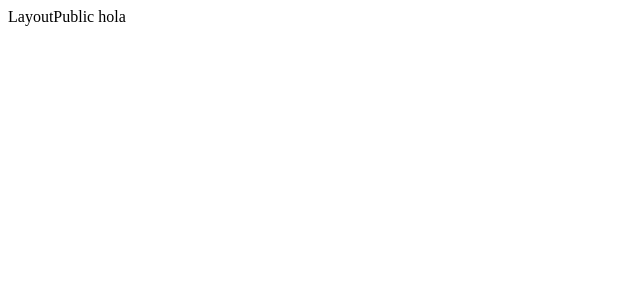
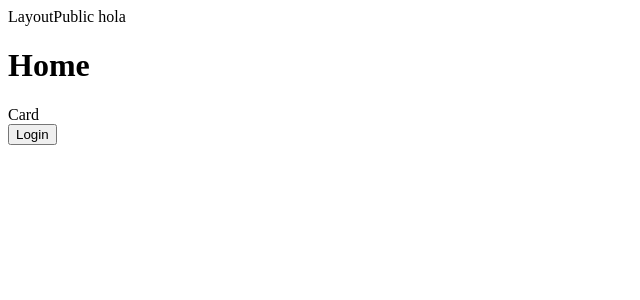
Before and after one commit to mariandrean/NewValue, a React (Vite) app in the folder client/: page / in a window 1280 px wide. Shown: the top 300 px of the page, without its empty margins (0-640 px from the left). Built offline with nearby package versions, Linux system fonts and the light colour scheme; data requests are answered from the project's data file.

Commit message:
feat(client):home-private-routes

```diff
--- a/client/src/components/Card.jsx
+++ b/client/src/components/Card.jsx
@@ -5,3 +5,4 @@ export const Card = () => {
     <div>Card</div>
   )
 }
+export default Card;
--- a/client/src/layout/LayoutPrivate.jsx
+++ b/client/src/layout/LayoutPrivate.jsx
@@ -8,7 +8,7 @@ const LayoutPrivate = () => {
 
   useEffect(() => {
     if (!user) {
-      navigate("/");
+      navigate("/login");
     }
   }, [user]);
 
--- a/client/src/layout/LayoutPublic.jsx
+++ b/client/src/layout/LayoutPublic.jsx
@@ -1,9 +1,13 @@
 import React from 'react'
+import { Outlet } from "react-router-dom";
+
 
 const LayoutPublic = () => {
   return (
-    <div>LayoutPublic hola </div>
-  )
+    <div>LayoutPublic hola
+    <Outlet />
+    </div>
+  );
 }
 
-export default LayoutPublic
+export default LayoutPublic;
--- a/client/src/pages/Home.jsx
+++ b/client/src/pages/Home.jsx
@@ -1,17 +1,11 @@
 import React, { useState, useEffect } from 'react';
-import { useNavigate } from "react-router-dom";
-import { useUserContext } from "../context/UserContext";
 import { getAllNews } from "../services/newsServices.js";
+import Card from '../components/Card.jsx';
 
 const Home = () => {
-  const { userAuth } = useUserContext();
+  const [news, setNews] = useState([]);
+  const [reloadingData, setReloadingData] = useState(false);
 
-  const navigate = useNavigate();
-
-  const handleClickLogin = () => {
-    setUser({ name: "Raquel Lores" });
-    navigate("/dashboard");
-  };
 
   useEffect(() => {
     const fetchData = async () => {
@@ -27,10 +21,10 @@ const Home = () => {
       <h1>Home</h1>
       {news.map((newsItem, index) => (
         <div key={index}>
-          <Card news={newsItem} setReloadingData={setRelodingData} />
+          <Card news={newsItem} setReloadingData={setReloadingData} />
         </div>
       ))}
-      {!user && <button onClick={handleClickLogin}>Login</button>}
+      <button>Login</button>
     </>
   );
 };
--- a/client/src/router/router.jsx
+++ b/client/src/router/router.jsx
@@ -38,15 +38,15 @@ const router = createBrowserRouter([
                 element: <Dashboard />,
             },
             {
-                path: "register",
+                path: "/dashboard/register",
                 element: <Register />
             },
             {
-                path: "create",
+                path: "/dashboard/create",
                 element: <NewsForm />,
             },
             {
-                path: "update/:id",
+                path: "/dashboard/update/:id",
                 element: <NewsForm />,
             },
         ]
--- a/client/src/services/newsServices.js
+++ b/client/src/services/newsServices.js
@@ -1,6 +1,6 @@
 import axios from "axios";
 
-const URLAPI_NEWS = 'http://localhost:3000/api/news/'; //json-server URL
+const URLAPI_NEWS = 'http://localhost:3000/news/'; //json-server URL
 
 const token = localStorage.getItem('token');
 const headers = { 'Authorization': `Bearer ${token}` }
--- a/client/src/services/usersServices.js
+++ b/client/src/services/usersServices.js
@@ -1,6 +1,6 @@
 import axios from "axios";
 
-const URLAPI_USERS = 'http://localhost:3000/api/users/'; //json-server URL
+const URLAPI_USERS = 'http://localhost:3000/users/'; //json-server URL
 
 export const login = async (userData) => {
     try {
```
